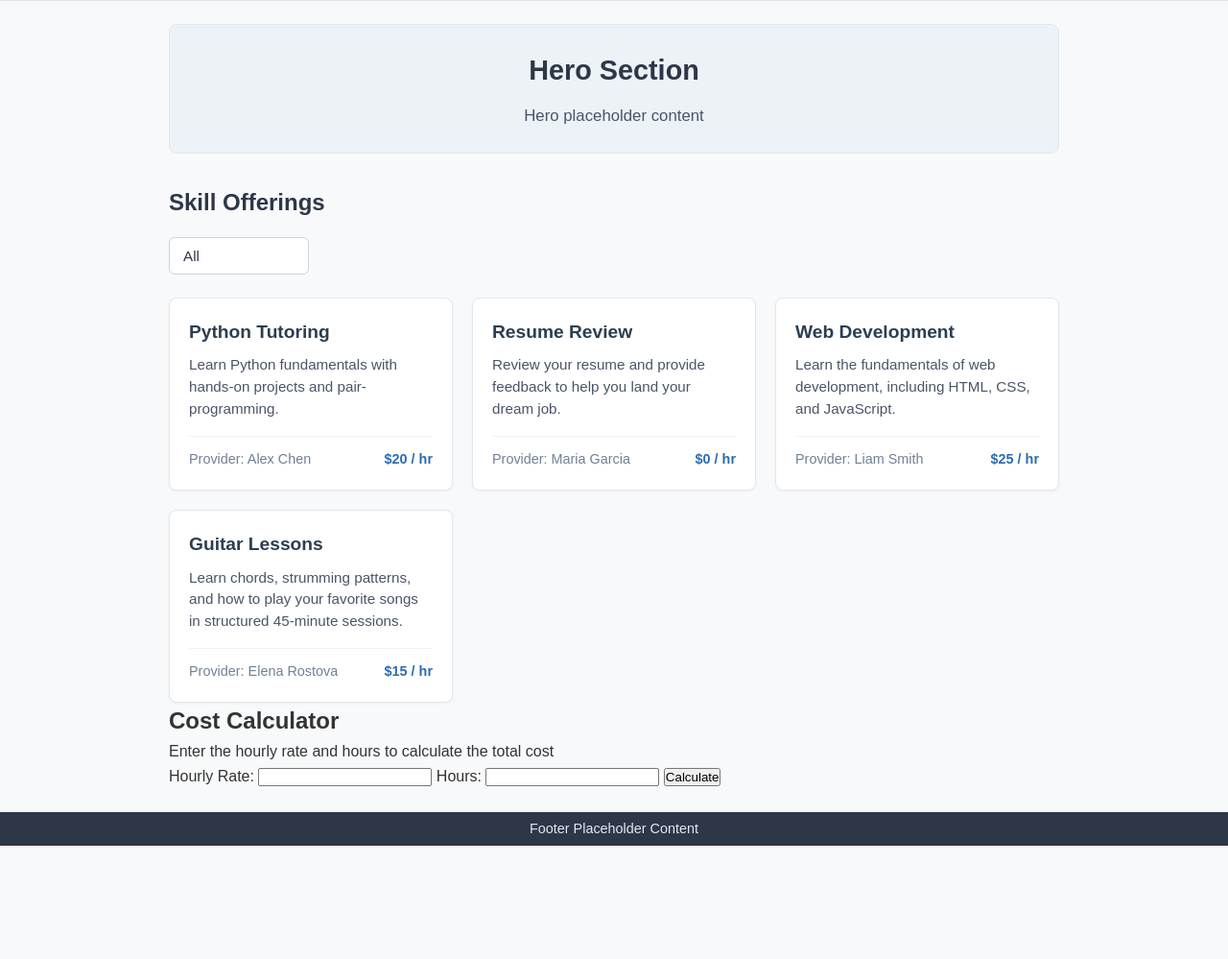
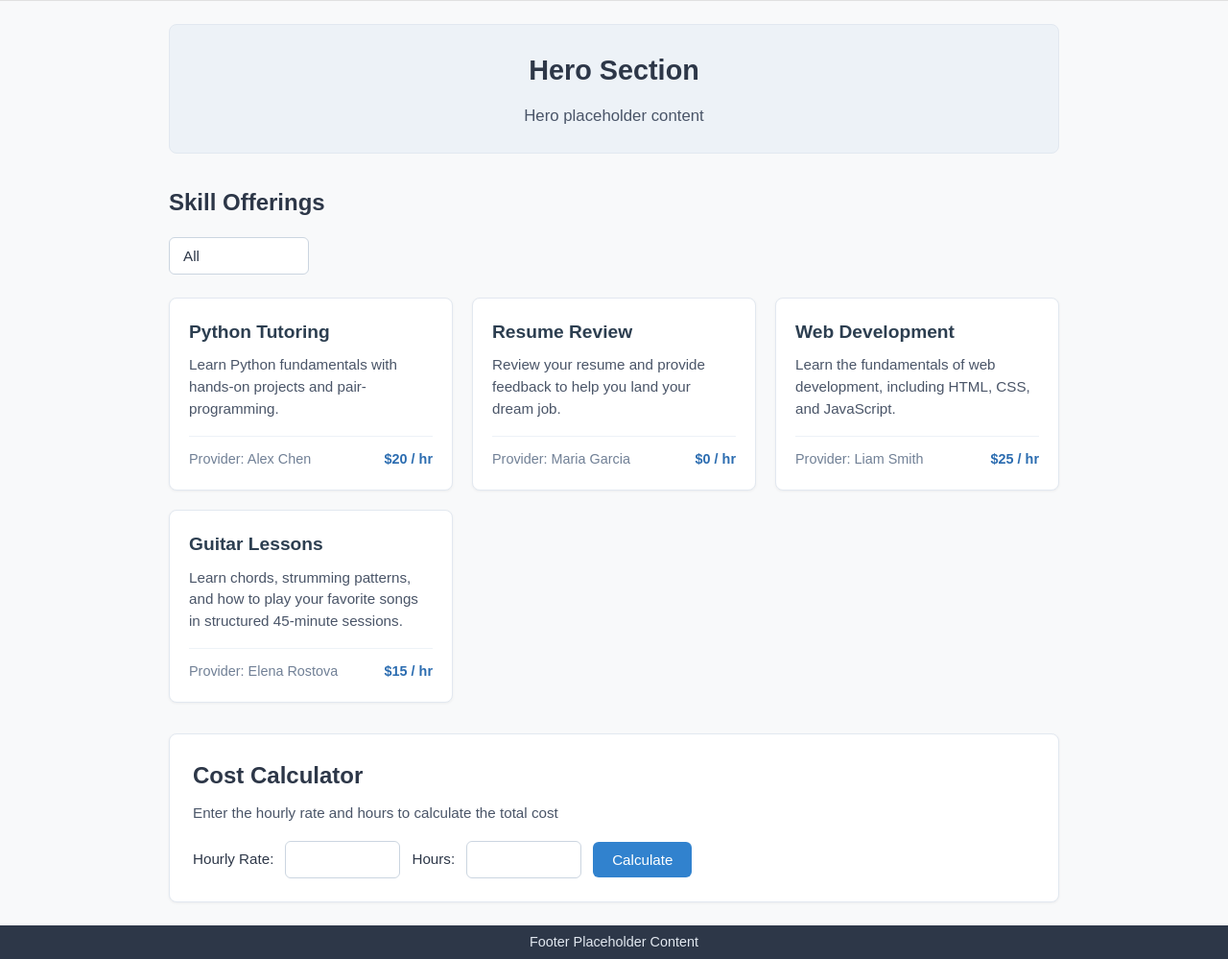
Before and after one commit to Amras2322/skills-swap-ringnalda-unit8, a website: page index.html in a window 1280 px wide. Shown: the part 70-1069 px from the top of the page at 96% size. Before the commit the page ends 951 px from the top, so only its background shows below. Drawn offline with Linux system fonts and the light colour scheme.

Commit message:
add styling for cost calculator component

```diff
--- a/styles.css
+++ b/styles.css
@@ -174,3 +174,79 @@ footer {
     font-weight: 700;
     color: #2b6cb0;
 }
+
+#cost-calculator {
+    background-color: #ffffff;
+    border: 1px solid #e2e8f0;
+    border-radius: 8px;
+    padding: 24px;
+    margin-top: 32px;
+    box-shadow: 0 1px 3px rgba(0, 0, 0, 0.05);
+}
+
+#cost-calculator h2 {
+    font-size: 1.5rem;
+    color: #2d3748;
+    margin-bottom: 8px;
+}
+
+#cost-calculator p {
+    font-size: 0.95rem;
+    color: #4a5568;
+    margin-bottom: 16px;
+}
+
+#cost-calculator form {
+    display: flex;
+    align-items: center;
+    gap: 12px;
+    flex-wrap: wrap;
+}
+
+#cost-calculator label {
+    font-size: 0.95rem;
+    font-weight: 500;
+    color: #2d3748;
+}
+
+#cost-calculator input[type="number"] {
+    background-color: #ffffff;
+    border: 1px solid #cbd5e0;
+    border-radius: 6px;
+    padding: 10px 14px;
+    font-size: 0.95rem;
+    color: #2d3748;
+    font-family: inherit;
+    width: 120px;
+    outline: none;
+    transition: border-color 0.2s ease, box-shadow 0.2s ease;
+}
+
+#cost-calculator input[type="number"]:focus {
+    border-color: #3182ce;
+    box-shadow: 0 0 0 3px rgba(49, 130, 206, 0.2);
+}
+
+#calculateCostButton {
+    background-color: #3182ce;
+    color: #ffffff;
+    border: none;
+    border-radius: 6px;
+    padding: 10px 20px;
+    font-size: 0.95rem;
+    font-family: inherit;
+    font-weight: 500;
+    cursor: pointer;
+    transition: background-color 0.2s ease;
+}
+
+#calculateCostButton:hover {
+    background-color: #2b6cb0;
+}
+
+#totalCost {
+    font-size: 1.1rem;
+    font-weight: 700;
+    color: #2b6cb0;
+    margin-left: 4px;
+}
```
